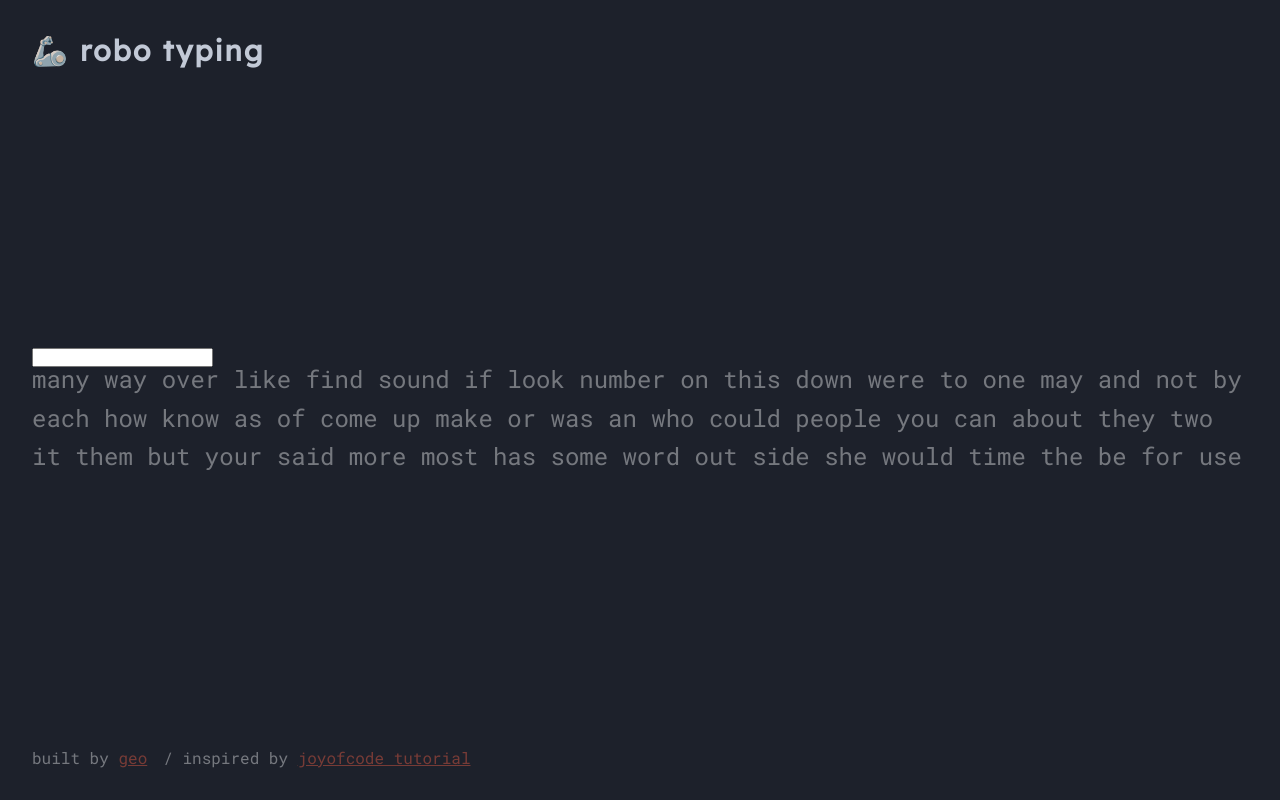
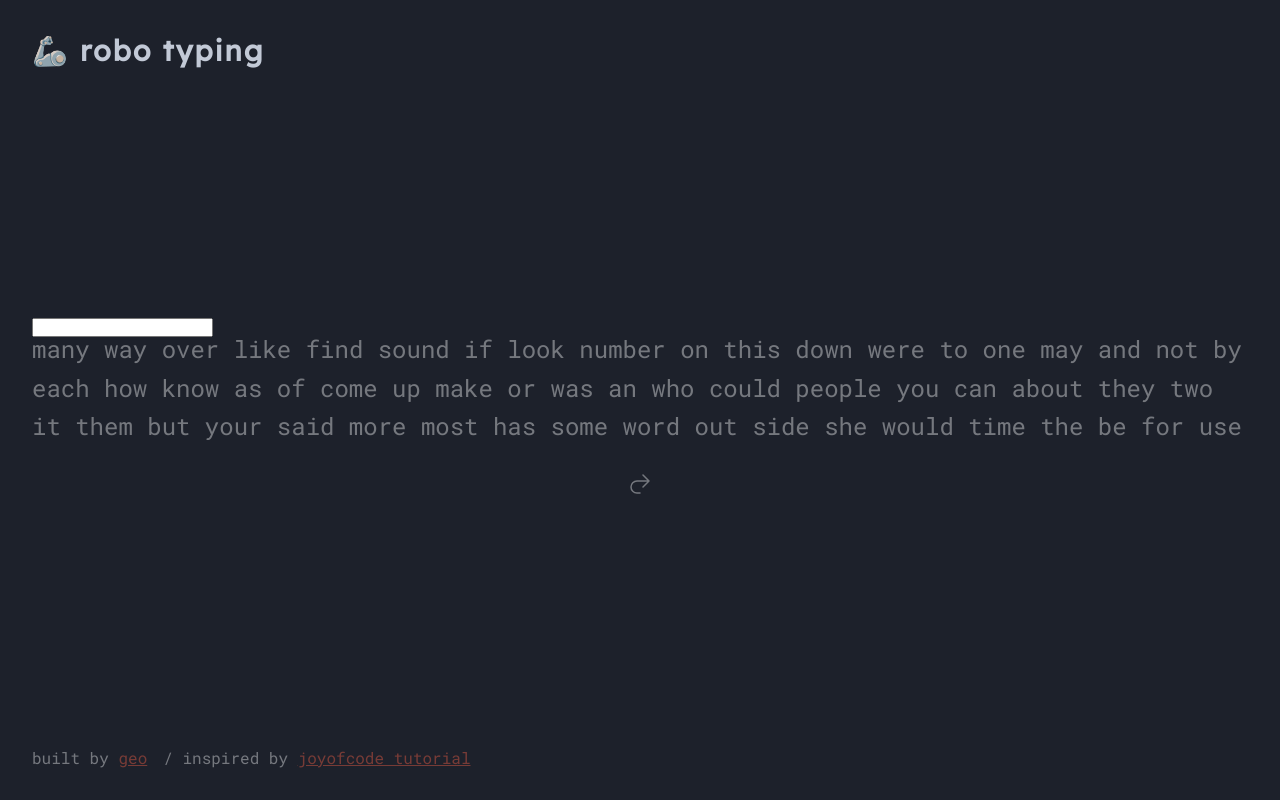
Before and after one commit to GeoGeorgeous/typing, a SvelteKit app: page / in a window 1280 px wide. Built offline with nearby package versions, Linux system fonts and the light colour scheme.

Commit message:
add gameReset and animations

```diff
--- a/src/routes/+page.svelte
+++ b/src/routes/+page.svelte
@@ -1,12 +1,16 @@
 <script lang="ts">
   import { onMount } from 'svelte';
   import { tweened } from 'svelte/motion';
+  import { blur } from 'svelte/transition';
+
   type Game = 'waiting for input' | 'in progress' | 'game over';
   type Word = string;
 
+  let seconds = 30;
+  let toggleReset = false;
+
   let game: Game = 'waiting for input';
   let typedLetter = '';
-  let seconds = 5;
 
   let words: Word[] = [];
   let wordIndex = 0;
@@ -44,6 +48,23 @@
   function getResults() {
     $wordsPerMinute = getWordsPerMinute();
     $accuracy = getAccuracy();
+  }
+
+  // Reset
+
+  function resetGame() {
+    toggleReset = !toggleReset;
+    setGameState('waiting for input');
+    getWords(100);
+
+    seconds = 30;
+    typedLetter = '';
+    wordIndex = 0;
+    letterIndex = 0;
+    correctLetters = 0;
+
+    $wordsPerMinute = 0;
+    $accuracy = 0;
   }
 
   function setGameState(state: Game) {
@@ -122,7 +143,6 @@
   }
 
   function resetLetter() {
-    // Reset the input
     typedLetter = '';
   }
 
@@ -187,7 +207,8 @@
     />
     <div class="time">{seconds}</div>
 
-    <div bind:this={wordsEl} class="words">
+    {#key toggleReset}
+      <div in:blur|local bind:this={wordsEl} class="words">
         {#each words as word}
           <span class="word">
             {#each word as letter}
@@ -197,11 +218,33 @@
         {/each}
         <div bind:this={caretEl} class="caret" />
       </div>
+    {/key}
+
+    <!-- Reset button -->
+    <div class="reset">
+      <button on:click={resetGame} aria-label="reset">
+        <svg
+          xmlns="http://www.w3.org/2000/svg"
+          viewBox="0 0 24 24"
+          width="24"
+          height="24"
+          stroke-width="1.5"
+          stroke="currentColor"
+          fill="none"
+        >
+          <path
+            stroke-linecap="round"
+            stroke-linejoin="round"
+            d="M15 15l6-6m0 0l-6-6m6 6H9a6 6 0 000 12h3"
+          />
+        </svg>
+      </button>
+    </div>
   </div>
 {/if}
 
 {#if game === 'game over'}
-  <div class="results">
+  <div in:blur class="results">
     <div>
       <p class="title">wpm</p>
       <p class="score">{Math.trunc($wordsPerMinute)}</p>
@@ -211,6 +254,7 @@
       <p class="title">accuracy</p>
       <p class="score">{Math.trunc($accuracy)}%</p>
     </div>
+    <button on:click={resetGame} class="play">play again</button>
   </div>
 {/if}
 
@@ -227,6 +271,12 @@
     &[data-game="in progress"]
       .time
         opacity: 1
+    .reset
+      width: 100%
+      display: grid
+      justify-content: center
+      margin-top: 2rem
+
 
   .words
     --line-height: 1em
```
Lines whose indentation alone changed are shown as unchanged.
